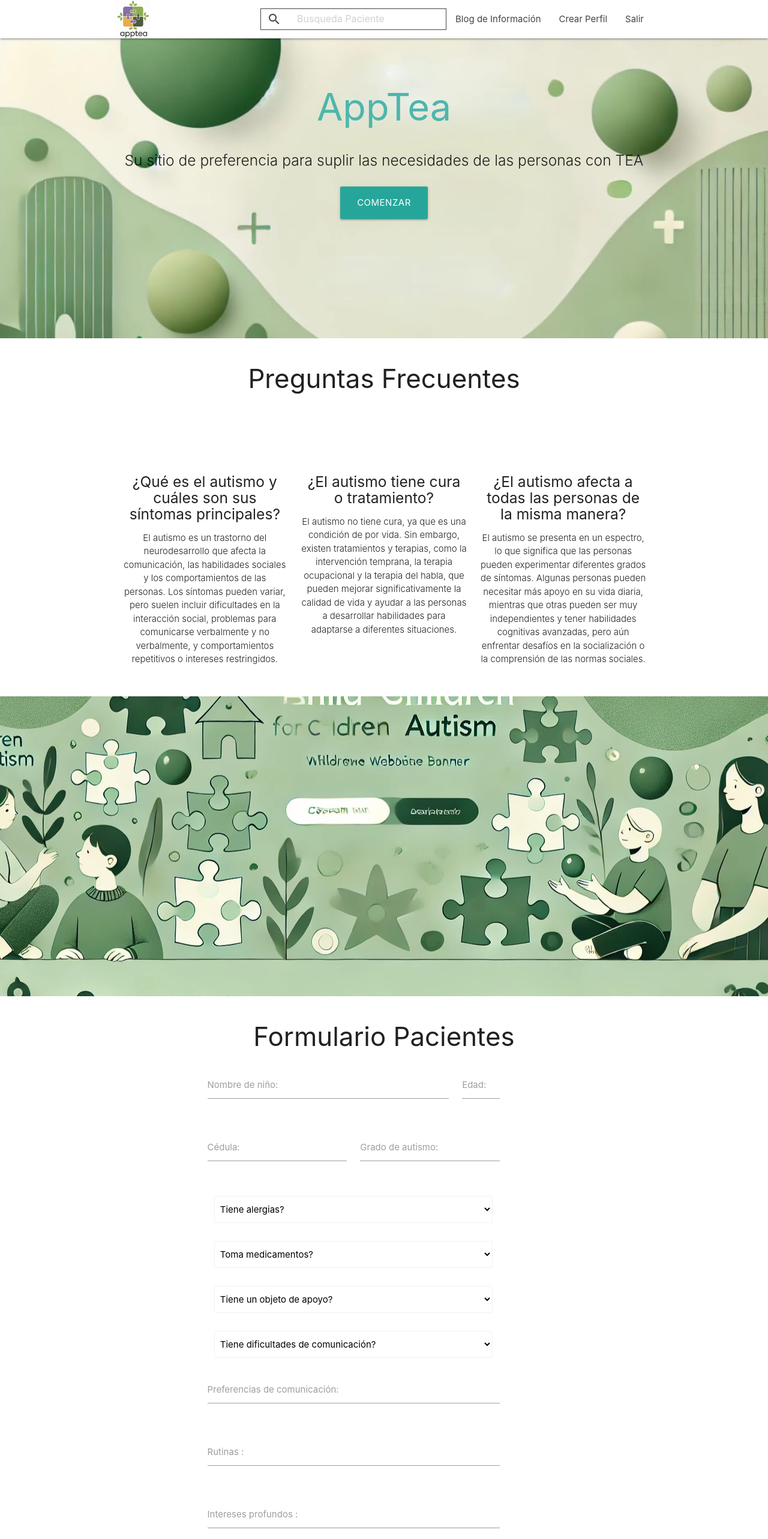
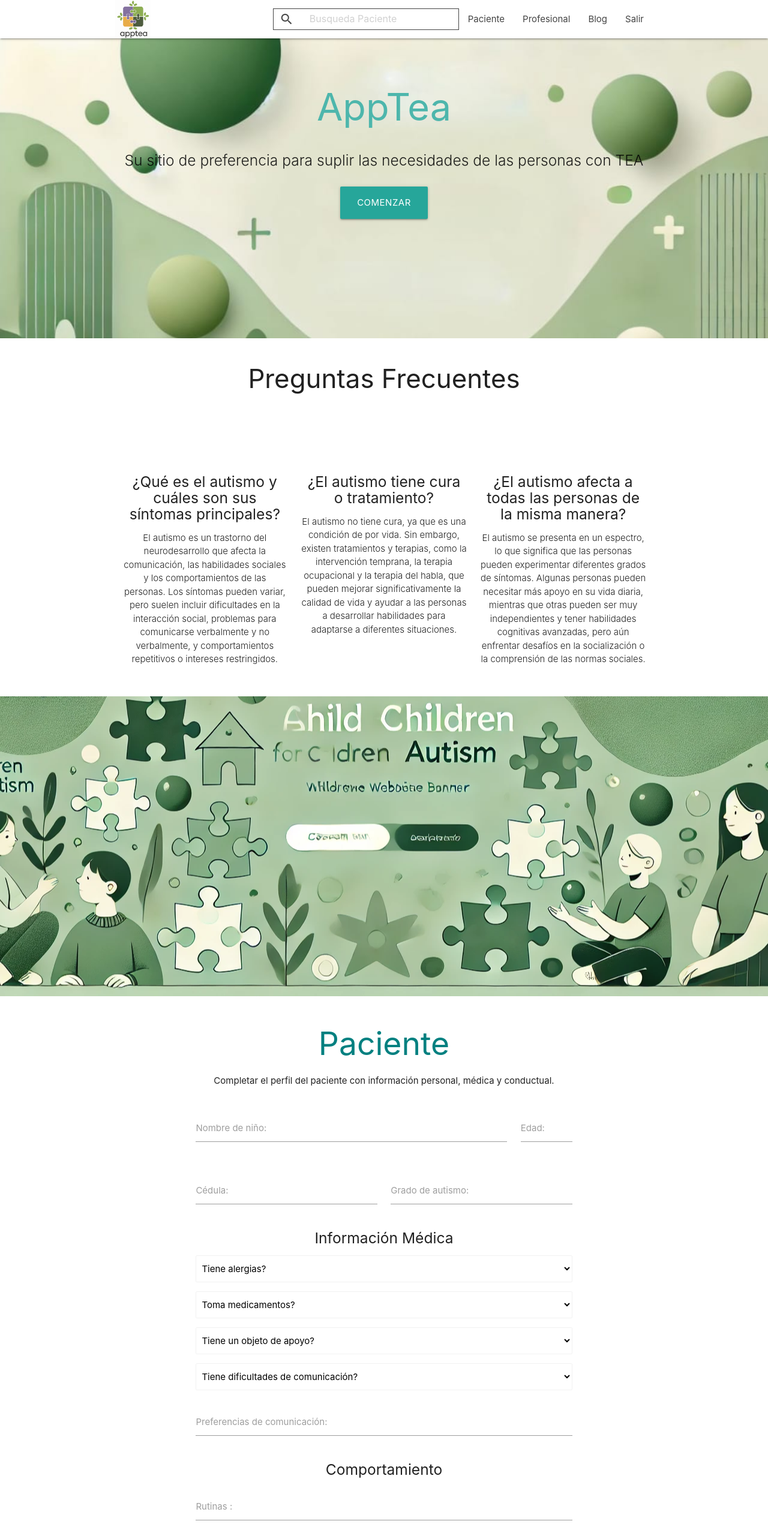
Before and after one commit to espindan/apptea, a React (Create React App) app: page /apptea/Blog in a window 1280 px wide. Shown: the top 2566 px of the page at 60% size. Built offline with nearby package versions, Linux system fonts and the light colour scheme; no server answers; the database is empty; the HTML template or start-up script is replaced by a standard one.

Commit message:
Add profesional form

```diff
--- a/src/App.css
+++ b/src/App.css
@@ -11,6 +11,14 @@
   .App-logo {
     animation: App-logo-spin infinite 20s linear;
   }
+}
+
+#third_parallax_container {
+  height: 320px;
+}
+
+.profesional-profile {
+  color: teal;
 }
 
 .App-header {
--- a/src/components/AutismChildForm.js
+++ b/src/components/AutismChildForm.js
@@ -103,9 +103,8 @@
     return (
         <div className="container">
 
-            <h3 className="center-align">Formulario Pacientes</h3>
-            <form onSubmit={handleSubmit} className="col s10">
-
+            <form onSubmit={handleSubmit} className="col s10col s8 offset-s2">
+                <div id="personal-info" className="col s12">
                     <div className="row">
                         {/* Nombre de niño */}
                         <div className="input-field col s10">
@@ -132,9 +131,6 @@
                             />
                         </div>
                     </div>
-
-
-
                     <div className="row">
                         {/* Cédula */}
                         <div className="input-field col s6">
@@ -162,7 +158,10 @@
                         </div>
 
                     </div>
+                </div>
 
+                <div id="medical-info" className="col s12">
+                    <h5>Información Médica</h5>
                     {/* Tiene alergias */}
                     <div className="input-field col s12">
                         <select
@@ -278,6 +277,11 @@
                             />
                         </div>
                     </div>
+                </div>
+
+                {/* Communication Info Tab */}
+                <div id="communication-info" className="col s12">
+                    <h5>Comportamiento</h5>
 
                     {/* Rutinas */}
                     <div className="row">
@@ -369,7 +373,9 @@
                             Enviar Formulario
                         </button>
                     </div>
+                </div>
             </form>
+
 
             {/* Success Modal */}
             <div id="successModal" className="modal">
@@ -381,6 +387,7 @@
                     <button className="modal-close btn-flat">Close</button>
                 </div>
             </div>
+
         </div>
     );
 }
--- a/src/components/Blog.js
+++ b/src/components/Blog.js
@@ -6,6 +6,7 @@
 import 'materialize-css/dist/css/materialize.min.css'; // Materialize CSS
 import mainBanner from './images/main_banner.jpg'; // Import image
 import bannerImage from './images/banner_background.jpg'; // Import image
+import thirdBannerImage from './images/third_parallex_image.png'; // Import image
 import AutismChildForm from './AutismChildForm';
 
 const Blog = () => {
@@ -49,11 +50,11 @@
 
           </div>
         </div>
-        <div className="parallax"><img src={mainBanner} alt="Unsplashed background img 1"/></div>
+        <div className="parallax"><img src={mainBanner} alt="Unsplashed background img 1" /></div>
       </div>
 
       <div class="container">
-    <div id="info-blog" class="section">
+        <div id="Frequent-Questions" class="section">
           <h3 className="center-align">Preguntas Frecuentes</h3>
           <div class="row">
             <div class="col s12 m4">
@@ -95,22 +96,77 @@
             </div>
           </div>
         </div>
-    <div className="parallax"><img src={bannerImage} alt="Unsplashed background img 1"/></div>
+        <div className="parallax"><img src={bannerImage} alt="Unsplashed background img 1" /></div>
+      </div>
+
+
+      {/* <div class="container section scrollspy" id="contactus">
+        <h2 class="center profesional-profile">Perfil Profesional</h2>
+        <p class="center">Lorem ipsum dolor sit amet, consectetur adipiscing elit, sed do eiusmod<br></br>
+          tempor incididunt ut labore et dolore magna aliqua.</p> */}
+
+      <div id="perfil-paciente" class="container section scrollspy">
+      <h2 class="center profesional-profile">Paciente</h2>
+        <p class="center">Completar el perfil del paciente con información personal, médica y conductual.</p>
+
+
+            <div class="col s12 center">
+              <h3><i class="mdi-content-send brown-text"></i></h3>
+              <AutismChildForm />
+            </div>
 
       </div>
-  <div id="crear-perfil" class="container">
-    <div class="section">
+
+      ,<div id="third_parallax_container" class="parallax-container section scrollspy valign-wrapper">
+        <div class="section no-pad-bot">
+          <div class="container">
+            <div class="row center">
+              <h5 class="header col s12 light"></h5>
+            </div>
+          </div>
+        </div>
+        <div className="parallax"><img src={thirdBannerImage} alt="Unsplashed background img 1"/></div>
+      </div>
+
+      <div class="container section scrollspy" id="perfil-profesional">
+        <h2 class="center profesional-profile">Perfil Profesional</h2>
+        <p class="center">Lorem ipsum dolor sit amet, consectetur adipiscing elit, sed do eiusmod<br></br>
+          tempor incididunt ut labore et dolore magna aliqua.</p>
 
         <div class="row">
-        <div class="col s12 center">
-          <h3><i class="mdi-content-send brown-text"></i></h3>
-          <AutismChildForm/>
+          <form class="col s8 offset-s2">
+            <div class="row">
+              <div class="input-field col s6">
+                <input id="name" type="text" class="validate" />
+                <label for="name">Nombre</label>
+              </div>
+              <div class="input-field col s6">
+                <input id="email" type="email" class="validate" />
+                <label for="email">Correo Electrónico</label>
               </div>
             </div>
 
+            <div class="row">
+              <div class="input-field col s12">
+                <input id="message-sub" type="text" class="validate" />
+                <label for="message-sub">Profesión</label>
               </div>
             </div>
 
+            <div class="row">
+              <div class="input-field col s12">
+                <textarea id="text_area" class="materialize-textarea"></textarea>
+                <label for="text_area">Experiencia Profesional</label>
+              </div>
+            </div>
+
+            <div>
+              <a class="waves-effect waves-light btn">Enviar Perfil<i class="mdi-content-send right"></i></a>
+            </div>
+
+          </form>
+        </div>
+      </div>
       <footer class="page-footer teal">
         <div class="container">
           <div class="row">
--- a/src/components/Header.js
+++ b/src/components/Header.js
@@ -54,16 +54,32 @@
                 </div>
               </form>
             </li>
-            <li><a href="#info-blog">Blog de Información</a></li>
-            <li><a href="#crear-perfil">Crear Perfil</a></li>
+            <li><a href="#perfil-paciente">Paciente</a></li>
+            <li><a href="#perfil-profesional">Profesional</a></li>
+            <li><a href="#crear-perfil">Blog</a></li>
             <li><Link to="/">Salir</Link></li>
           </ul>
 
           {/* Mobile Sidenav */}
           <ul className="sidenav" id="mobile-nav">
-            <li><Link to="/Search">Buscar</Link></li>
-            <li><a href="#info-blog">Blog de Información</a></li>
-            <li><a href="#crear-perfil">Crear Perfil</a></li>
+          <li>
+              <form onSubmit={handleSearchSubmit}>
+                <div className="input-field search-container">
+                  <i className="material-icons search-icon">search</i>
+                  <input
+                    id="search"
+                    type="search"
+                    placeholder="Busqueda Paciente"
+                    //value={searchTerm}
+                    onClick={handleSearchClick} // Open modal on click
+                    readOnly
+                  />
+                </div>
+              </form>
+            </li>
+            <li><a href="#perfil-paciente">Paciente</a></li>
+            <li><a href="#perfil-profesional">Profesional</a></li>
+            <li><a href="#crear-perfil">Blog</a></li>
             <li><Link to="/">Salir</Link></li>
           </ul>
 
```
Also changed, not shown: src/components/images/third_parallex_image.png (added). Lines whose indentation alone changed are shown as unchanged.
